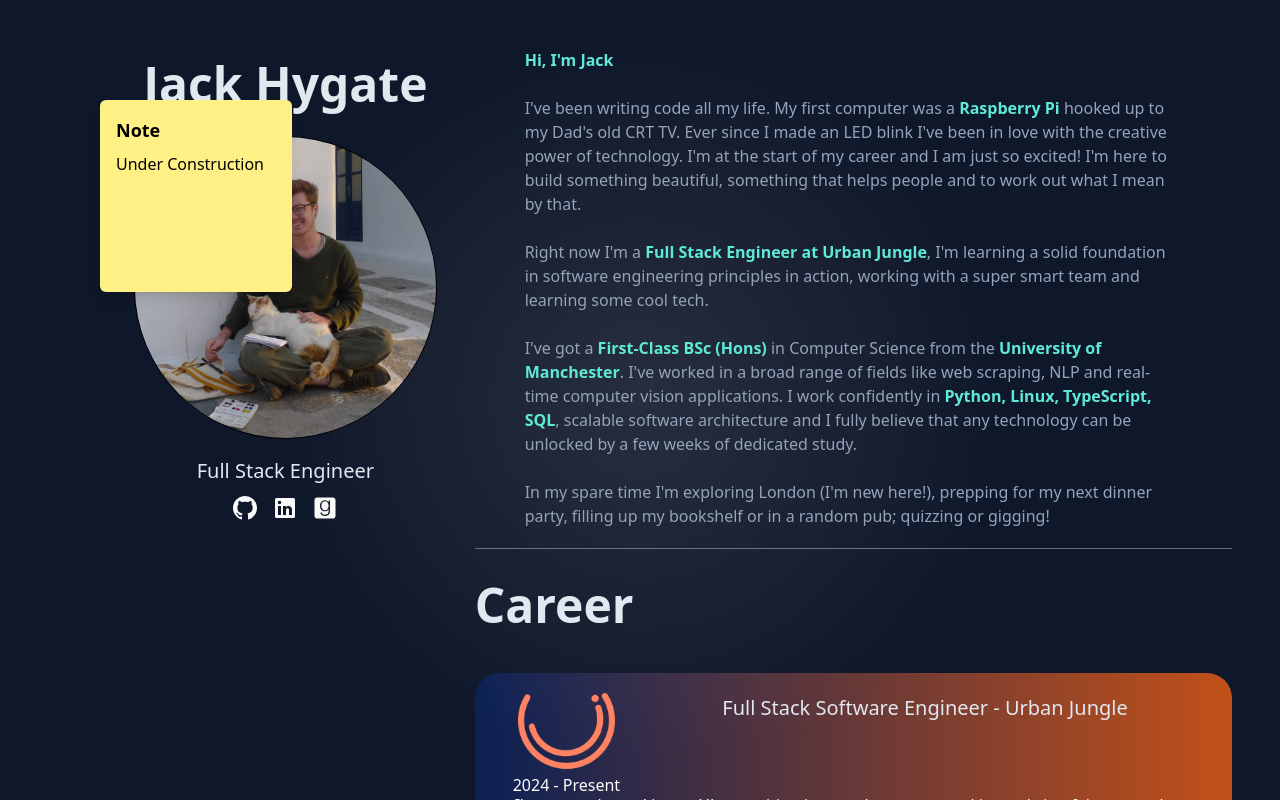
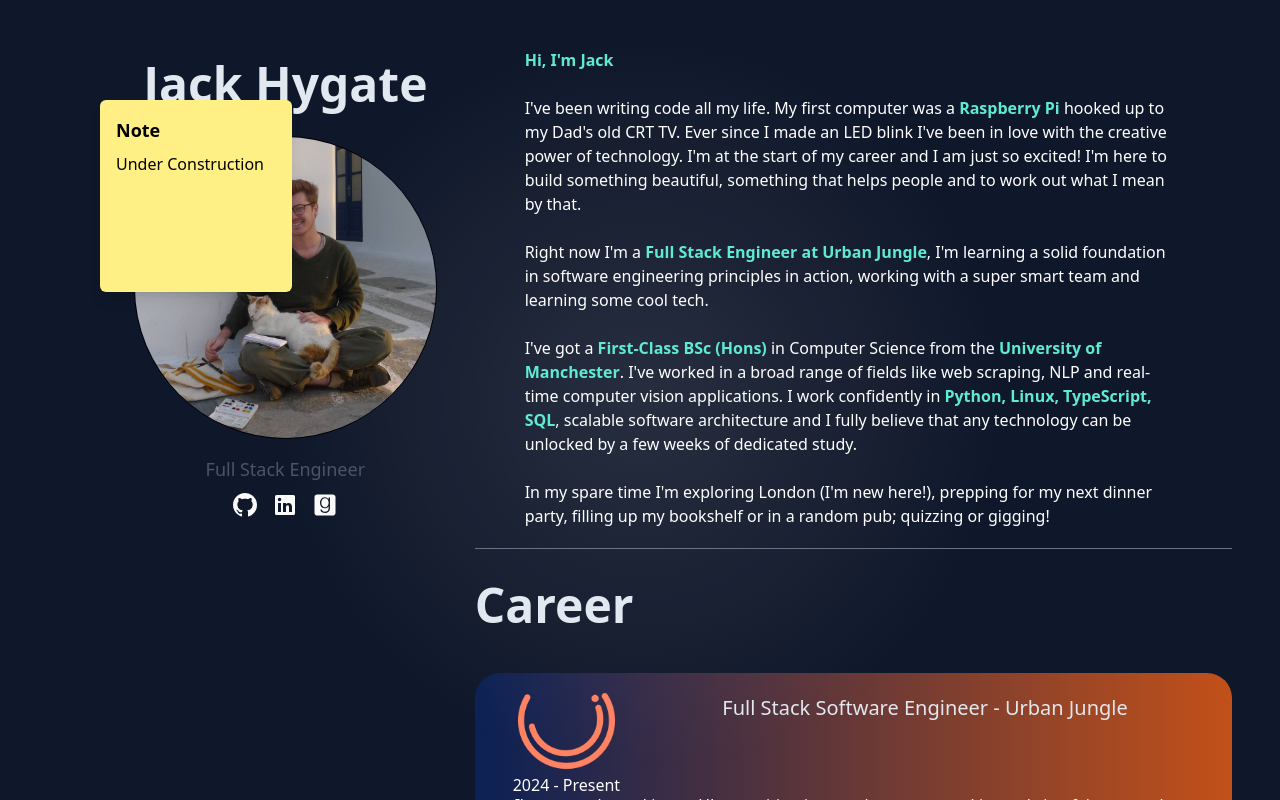
Before and after one commit to jhygate/jhygate.github.io, an Angular app: page / in a window 1280 px wide. Shown: the top 800 px of the page. Built offline with nearby package versions, Linux system fonts and the light colour scheme.

Commit message:
Info box rerfactor is all thats needed

```diff
--- a/src/app/components/experience/career/career.component.html
+++ b/src/app/components/experience/career/career.component.html
@@ -7,28 +7,27 @@
       <p>2024 - Present</p>
     </div>
     <div class="info-box-title">
-      <h2>Full Stack Software Engineer - Urban Jungle</h2>
+      <h2 class="text-[1.25rem] text-[#e2e8f0] text-left mt-0 mb-0 font-normal">
+        Full Stack Software Engineer - Urban Jungle
+      </h2>
     </div>
   </div>
   <p>
-    I'm currently working at UJ an exciting insurtech startup, working to bring
-    fairness and transparency and ease of use to the insurance industry.<br /><br />
-    I work in small, agile, cross-functional teams where I help plan new
-    features, scope functionality with the key stakeholders and implement
-    them!<br />
-    I'm there from resourcing all the way up to code-review, final product
-    testing, live feature monitoring and urgent fixes (not that we ever need any
-    of those...)<br /><br />
-    I'm working mostly with Python in the backend and tooling, and Angular for
-    the frontend as well as dabbling in platform work with AWS, Kubernetes,
-    Docker and Gitlab CI/CD.<br /><br />
-    My favourite project has been working with the Data Science team to refactor
-    and rebuild their ML pricing pipeline.<br />
-    I helped optimise it from a multi-day process to a 2-hour process, with
-    increased visibility, error handling, testing and ease of use with Dagster,
-    MlFlow (brand new technologies for the company) and platform work.
+    I'm currently working at UJ an exciting insurtech startup, working to bring fairness and
+    transparency and ease of use to the insurance industry.<br /><br />
+    I work in small, agile, cross-functional teams where I help plan new features, scope
+    functionality with the key stakeholders and implement them!<br />
+    I'm there from resourcing all the way up to code-review, final product testing, live feature
+    monitoring and urgent fixes (not that we ever need any of those...)<br /><br />
+    I'm working mostly with Python in the backend and tooling, and Angular for the frontend as well
+    as dabbling in platform work with AWS, Kubernetes, Docker and Gitlab CI/CD.<br /><br />
+    My favourite project has been working with the Data Science team to refactor and rebuild their
+    ML pricing pipeline.<br />
+    I helped optimise it from a multi-day process to a 2-hour process, with increased visibility,
+    error handling, testing and ease of use with Dagster, MlFlow (brand new technologies for the
+    company) and platform work.
   </p>
-  <ul class="technologies-list">
+  <ul class="flex flex-wrap mt-2 ml-[20px] pl-0">
     <li class="tech-bubble">Python</li>
     <li class="tech-bubble">Typescript</li>
     <li class="tech-bubble">SQL</li>
@@ -37,12 +36,6 @@
     <li class="tech-bubble">AWS</li>
     <li class="tech-bubble">RabbitMQ</li>
   </ul>
-  <button id="toggleButton" class="toggle-button">
-    <span id="arrow" class="down">&#x25BC;</span>
-  </button>
-  <div id="pictureContainerUJ" class="collapsed">
-    <img src="assets/images/UJ.png" alt="Image 1" />
-  </div>
 </div>
 
 <div class="info-box skuuudle-gradient slide-in-right">
@@ -52,20 +45,22 @@
       <p>2023 - 2024</p>
     </div>
     <div class="info-box-title">
-      <h2>Systems Programmer - Skuuudle</h2>
+      <h2 class="text-[1.25rem] text-[#e2e8f0] text-left mt-0 mb-0 font-normal">
+        Systems Programmer - Skuuudle
+      </h2>
     </div>
   </div>
   <p>
-    Refactored and optimised a legacy web scraping codebase, resulting in a 50%
-    reduction in request volume, lowering operational costs and resource use.<br />
-    Documented and improved code architecture to allow easy maintenance and
-    ensure seamless developer transitions.<br />
-    Managed delivery of up to 50 daily client reports, integrating client
-    feedback within tight deadlines.<br />
-    Designed, automated and implemented a product matching system leveraging NLP
-    techniques on the company’s big data.
+    Refactored and optimised a legacy web scraping codebase, resulting in a 50% reduction in request
+    volume, lowering operational costs and resource use.<br />
+    Documented and improved code architecture to allow easy maintenance and ensure seamless
+    developer transitions.<br />
+    Managed delivery of up to 50 daily client reports, integrating client feedback within tight
+    deadlines.<br />
+    Designed, automated and implemented a product matching system leveraging NLP techniques on the
+    company’s big data.
   </p>
-  <ul class="technologies-list">
+  <ul class="flex flex-wrap mt-2 ml-[20px] pl-0">
     <li class="tech-bubble">Python</li>
     <li class="tech-bubble">Scrapy</li>
     <li class="tech-bubble">AWS</li>
--- a/src/app/components/experience/education/education.component.html
+++ b/src/app/components/experience/education/education.component.html
@@ -7,7 +7,9 @@
       <p>2020 - 2023</p>
     </div>
     <div class="info-box-title">
-      <h2>Computer Science First Class (Hons) - University Of Manchester</h2>
+      <h2 class="text-[1.25rem] text-[#e2e8f0] text-left mt-0 mb-0 font-normal">
+        Computer Science First Class (Hons) - University Of Manchester
+      </h2>
     </div>
   </div>
 </div>
@@ -19,11 +21,8 @@
       <p>2017 - 2019</p>
     </div>
     <div class="info-box-title">
-      <h2>Reading School</h2>
-      <p>
-        Mathematics (A*), Further Mathematics (A), Physics (A), Computer Science
-        (A)
-      </p>
+      <h2 class="text-[1.25rem] text-[#e2e8f0] text-left mt-0 mb-0 font-normal">Reading School</h2>
+      <p>Mathematics (A*), Further Mathematics (A), Physics (A), Computer Science (A)</p>
     </div>
   </div>
 </div>
@@ -35,7 +34,9 @@
       <p>2012 - 2017</p>
     </div>
     <div class="info-box-title">
-      <h2>Park House School</h2>
+      <h2 class="text-[1.25rem] text-[#e2e8f0] text-left mt-0 mb-0 font-normal">
+        Park House School
+      </h2>
       <p>11 A*s, Grade 9 Mathematics, Grade 9 English Lit</p>
     </div>
   </div>
--- a/src/app/components/profile/profile.component.html
+++ b/src/app/components/profile/profile.component.html
@@ -1,21 +1,20 @@
-<p class="about">
+<p class="text-[#94a3b8] ml-[50px] mr-[50px]">
   <b>Hi, I'm Jack</b><br /><br />
   I've been writing code all my life. My first computer was a
-  <b>Raspberry Pi</b> hooked up to my Dad's old CRT TV. Ever since I made an LED
-  blink I've been in love with the creative power of technology. I'm at the
-  start of my career and I am just so excited! I'm here to build something
-  beautiful, something that helps people and to work out what I mean by that.<br /><br />
+  <b>Raspberry Pi</b> hooked up to my Dad's old CRT TV. Ever since I made an LED blink I've been in
+  love with the creative power of technology. I'm at the start of my career and I am just so
+  excited! I'm here to build something beautiful, something that helps people and to work out what I
+  mean by that.<br /><br />
 
-  Right now I'm a <b>Full Stack Engineer at Urban Jungle</b>, I'm learning a
-  solid foundation in software engineering principles in action, working with a
-  super smart team and learning some cool tech.<br /><br />
+  Right now I'm a <b>Full Stack Engineer at Urban Jungle</b>, I'm learning a solid foundation in
+  software engineering principles in action, working with a super smart team and learning some cool
+  tech.<br /><br />
 
   I've got a <b>First-Class BSc (Hons)</b> in Computer Science from the
-  <b>University of Manchester</b>. I've worked in a broad range of fields like
-  web scraping, NLP and real-time computer vision applications. I work
-  confidently in <b>Python, Linux, TypeScript, SQL</b>, scalable software
-  architecture and I fully believe that any technology can be unlocked by a few
-  weeks of dedicated study.<br /><br />
-  In my spare time I'm exploring London (I'm new here!), prepping for my next
-  dinner party, filling up my bookshelf or in a random pub; quizzing or gigging!
+  <b>University of Manchester</b>. I've worked in a broad range of fields like web scraping, NLP and
+  real-time computer vision applications. I work confidently in
+  <b>Python, Linux, TypeScript, SQL</b>, scalable software architecture and I fully believe that any
+  technology can be unlocked by a few weeks of dedicated study.<br /><br />
+  In my spare time I'm exploring London (I'm new here!), prepping for my next dinner party, filling
+  up my bookshelf or in a random pub; quizzing or gigging!
 </p>
--- a/src/styles.css
+++ b/src/styles.css
@@ -9,15 +9,6 @@
 h1 {
   font-size: 3rem;
   color: rgb(226 232 240);
-}
-
-h2 {
-  font-size: 1.25rem;
-  color: rgb(226 232 240);
-  text-align: left;
-  margin-top: 0;
-  margin-bottom: 0;
-  font-weight: 400;
 }
 
 p {
@@ -99,20 +90,6 @@
   background: linear-gradient(to left, rgba(27, 28, 91, 0.75), rgba(238, 243, 249, 0.25));
 }
 
-.about {
-  color: rgb(148 163 184);
-  margin-left: 50px;
-  margin-right: 50px;
-}
-
-.technologies-list {
-  flex-wrap: wrap;
-  display: flex;
-  margin-top: 0.5rem;
-  margin-left: 20px;
-  padding-left: 0;
-}
-
 .tech-bubble {
   color: rgb(94 234 212);
   border-radius: 9999px;
@@ -128,18 +105,6 @@
   margin-top: 1em;
 }
 
-.scroll-watcher {
-  height: 10px;
-  position: fixed;
-  top: 0;
-  z-index: 1000;
-  background-color: #eb9b33;
-  width: 100%;
-  scale: 0 1;
-  animation: scroll-watcher linear;
-  animation-timeline: scroll();
-}
-
 .slide-in-right {
   animation: slide-in-right 0.5s linear forwards;
   transform: translateX(100vw);
@@ -153,22 +118,3 @@
     transform: translateX(0); /* End at the original position */
   }
 }
-
-:root {
-  --mouse-x: 50%;
-  --mouse-y: 50%;
-}
-
-#pictureContainerUJ {
-  transition: max-height 0.3s ease;
-  overflow: hidden;
-  max-height: 0;
-}
-
-#pictureContainerUJ.expanded {
-  max-height: 500px;
-}
-
-.clickable {
-  text-decoration: none;
-}
```
